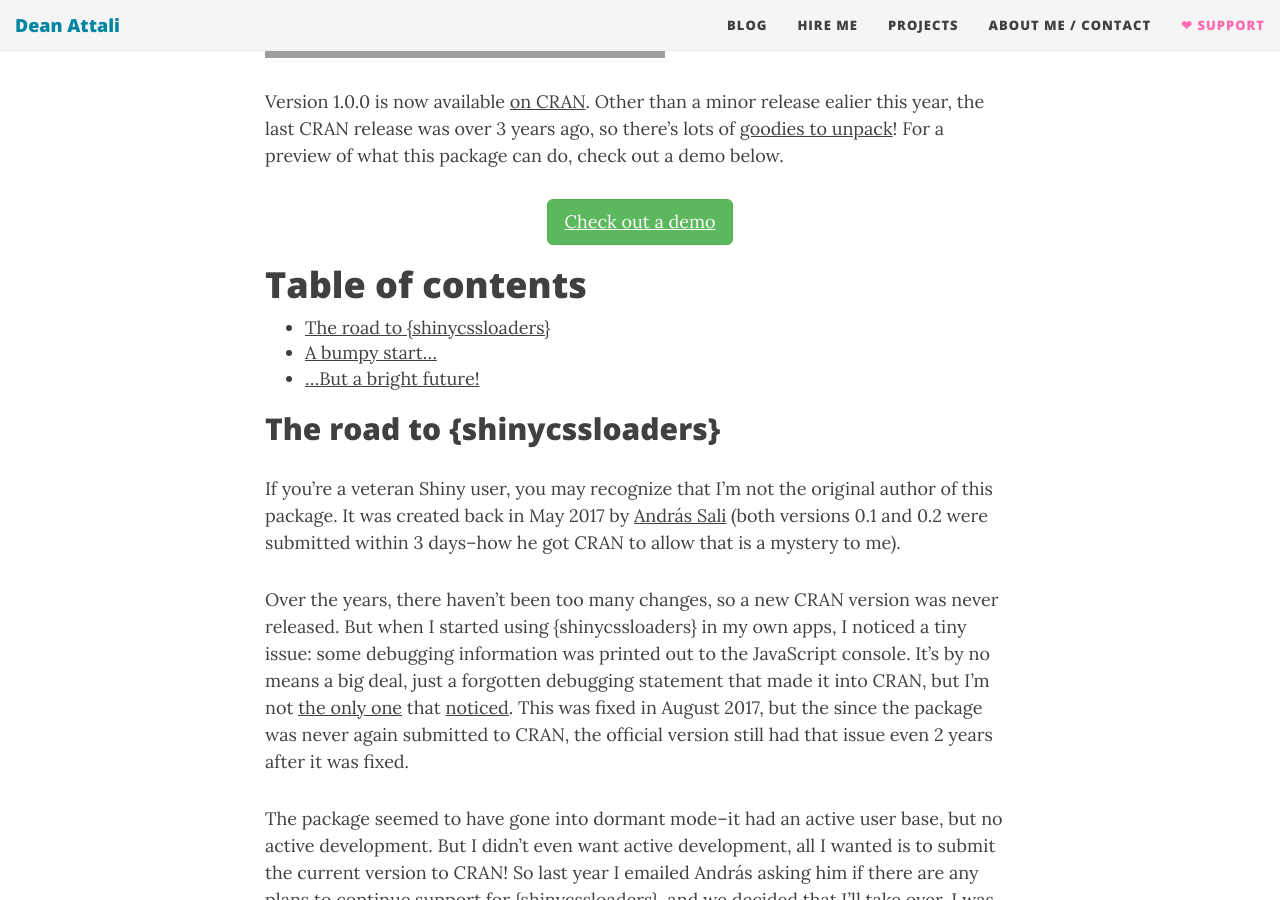
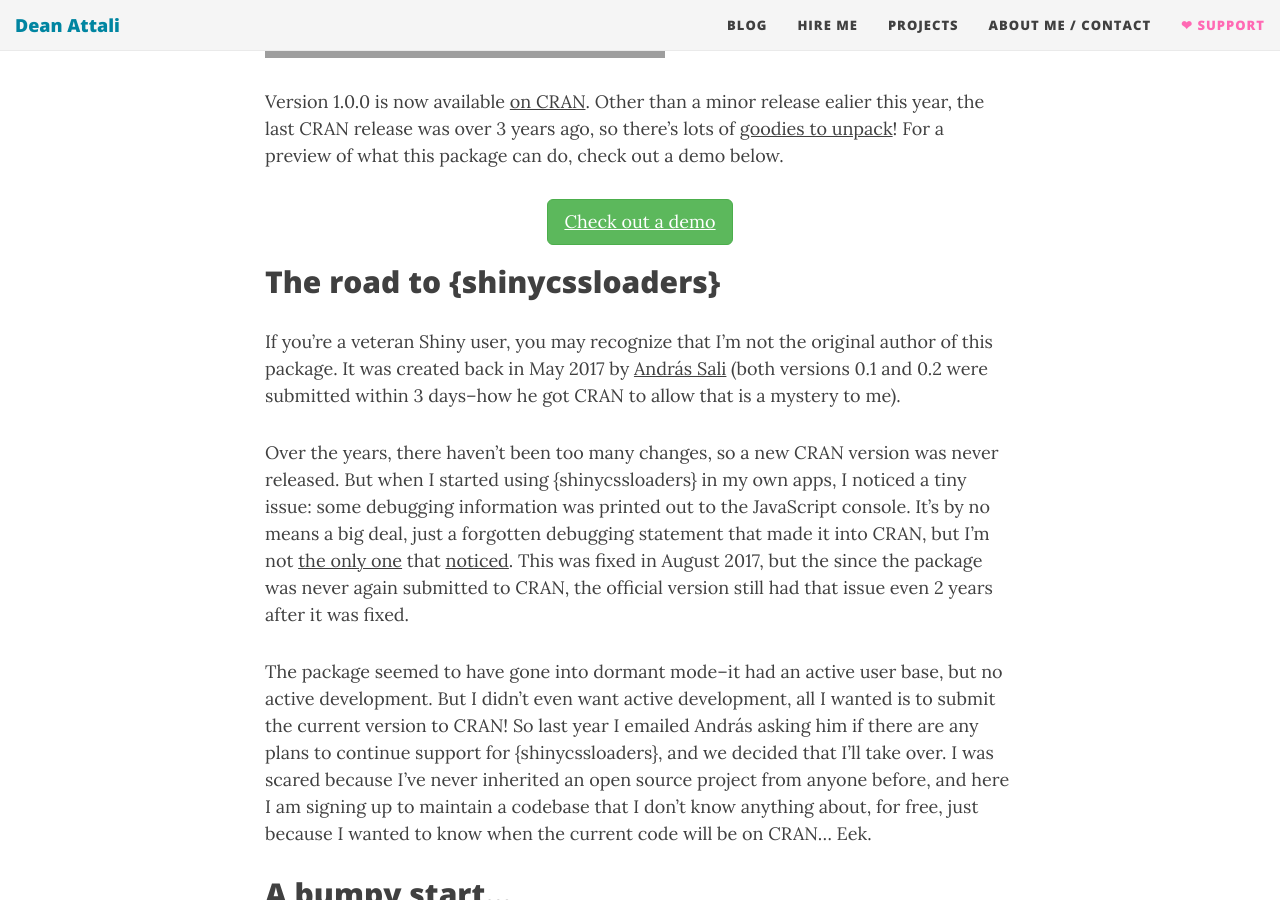
Before and after one commit to daattali/daattali.github.io, a Jekyll site: the page built from notblog/2020-08-04-shinycssloaders-v1.0.md, in a window 1280 px wide and 900 px high, scrolled down 1144 px. Built offline with Jekyll 4.4.1, drawn with Linux system fonts in a browser that asks for light colours; nearby versions of some CDN libraries.

Commit message:
Update 2020-08-04-shinycssloaders-v1.0.md

```diff
--- a/notblog/2020-08-04-shinycssloaders-v1.0.md
+++ b/notblog/2020-08-04-shinycssloaders-v1.0.md
@@ -18,13 +18,8 @@ Version 1.0.0 is now available [on CRAN](https://cran.r-project.org/package=shin
 <a class="btn btn-lg btn-success" href="https://daattali.com/shiny/shinycssloaders-demo/">Check out a demo</a>
 </div>
 
-# Table of contents
 
-- [The road to {shinycssloaders}](#history)
-- [A bumpy start...](#start)
-- [...But a bright future!](#future)
-
-## The road to {shinycssloaders} {#history}
+## The road to {shinycssloaders}
 
 If you're a veteran Shiny user, you may recognize that I'm not the original author of this package. It was created back in May 2017 by [András Sali](https://github.com/andrewsali) (both versions 0.1 and 0.2 were submitted within 3 days--how he got CRAN to allow that is a mystery to me).
 
@@ -32,7 +27,7 @@ Over the years, there haven't been too many changes, so a new CRAN version was n
 
 The package seemed to have gone into dormant mode--it had an active user base, but no active development. But I didn't even want active development, all I wanted is to submit the current version to CRAN! So last year I emailed András asking him if there are any plans to continue support for {shinycssloaders}, and we decided that I'll take over. I was scared because I've never inherited an open source project from anyone before, and here I am signing up to maintain a codebase that I don't know anything about, for free, just because I wanted to know when the current code will be on CRAN... Eek.
 
-## A bumpy start... {#start}
+## A bumpy start...
 
 My initial goal with {shinycssloaders} was very uninspiring: take the current code, and submit to CRAN as version 0.3. And that's literally all I did. I informed CRAN that I'm the new maintainer and submitted the package as-is. Hooray, finally we won't have the debugging statement show up! I figured since this code has been on GitHub for over 2 years and many people (myself included) have been using it for a long time, it was safe to submit it.
 
@@ -42,7 +37,7 @@ Within a few days of the new version being on CRAN, I got flooded with emails an
 
 {shinycssloaders} and I were not off to a great start.
 
-## ...But a bright future! {#future}
+## ...But a bright future!
 
 It took a while, but eventually all the bugs that were introduced with version 0.3 were fixed! But I wasn't ready to submit a new version just yet, version 0.4 needed to be more interesting.
 
```
